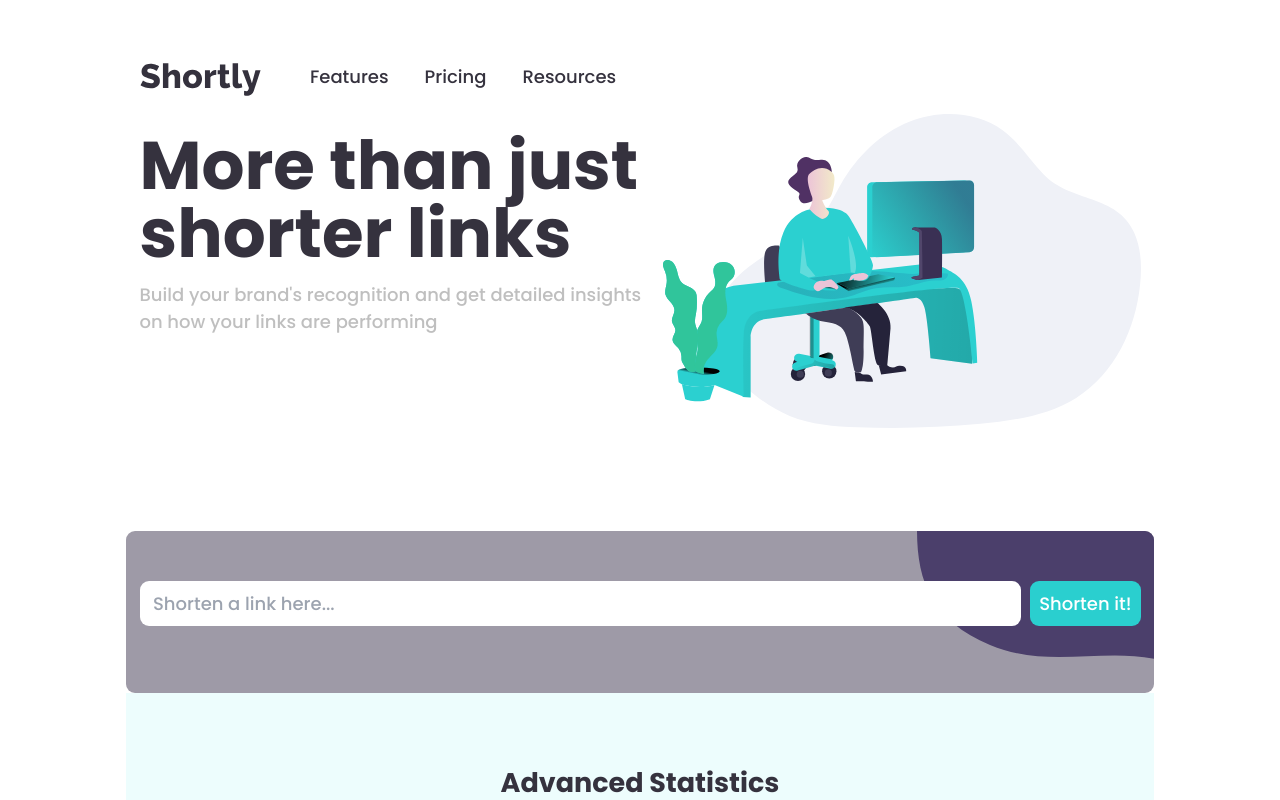
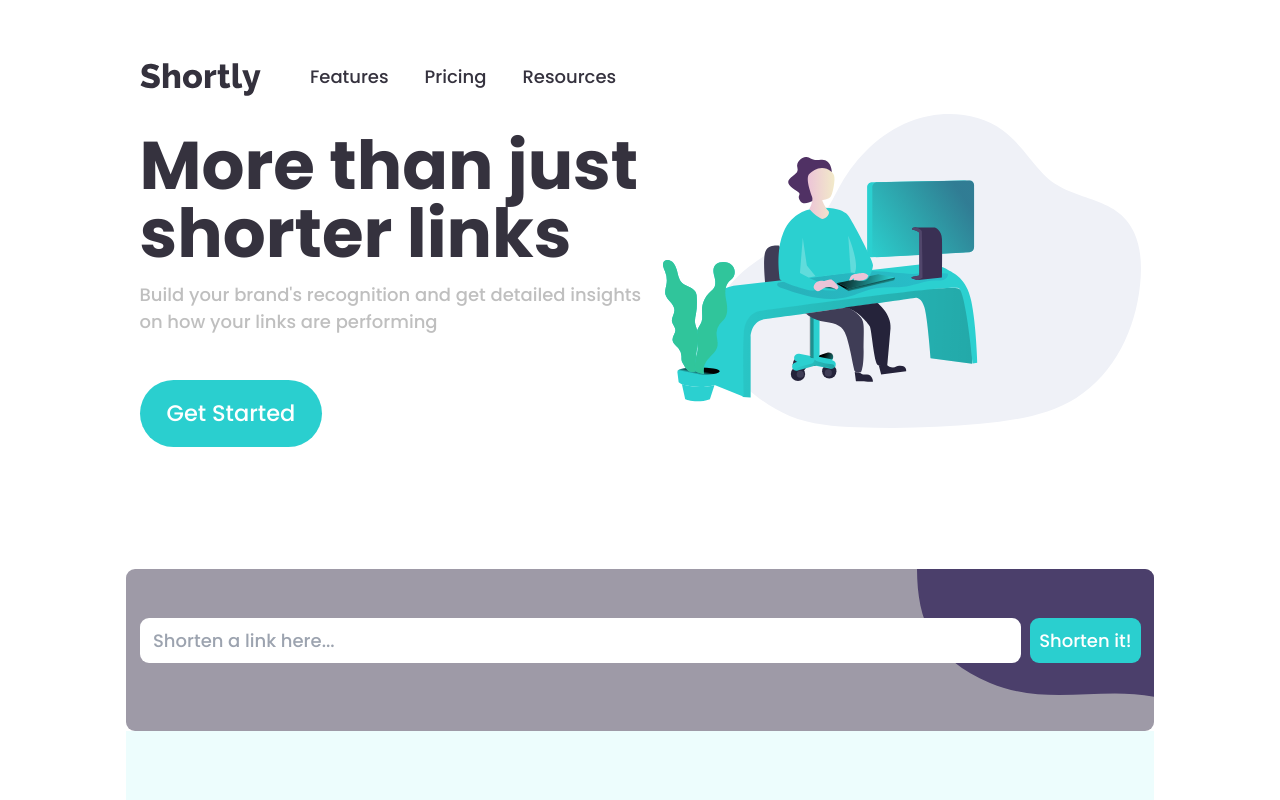
Before and after one commit to Hermawan18/shortly-url, a Next.js app in the folder shortly/: page / in a window 1280 px wide. Shown: the top 800 px of the page. Built offline with nearby package versions, Linux system fonts and the light colour scheme.

Commit message:
feat: create button get started

```diff
--- a/shortly/src/app/page.tsx
+++ b/shortly/src/app/page.tsx
@@ -63,6 +63,7 @@ export default function Home() {
           <h1 className="text-4xl md:text-5xl lg:text-6xl font-bold">More than just</h1>
           <h1 className="text-4xl md:text-5xl lg:text-6xl font-bold mb-3">shorter links</h1>
           <p className="text-gray">{"Build your brand's recognition and get detailed insights on how your links are performing"}</p>
+          <button className="bg-cyan lg:text-xl rounded-full py-4 px-6 text-white lg:mt-10">Get Started</button>
         </div>
       </div>
       {/* end banner */}
@@ -70,10 +71,6 @@ export default function Home() {
       {/* form input */}
       <FormLinks />
       {/* end form input */}
-
-      {/* result short link */}
-
-      {/* end result short link */}
 
       {/* profit */}
       <div className="text-center bg-sky pt-2 lg:h-[800px] lg:mx-0 pb-20 lg:px-2 md:pb-3">
```
